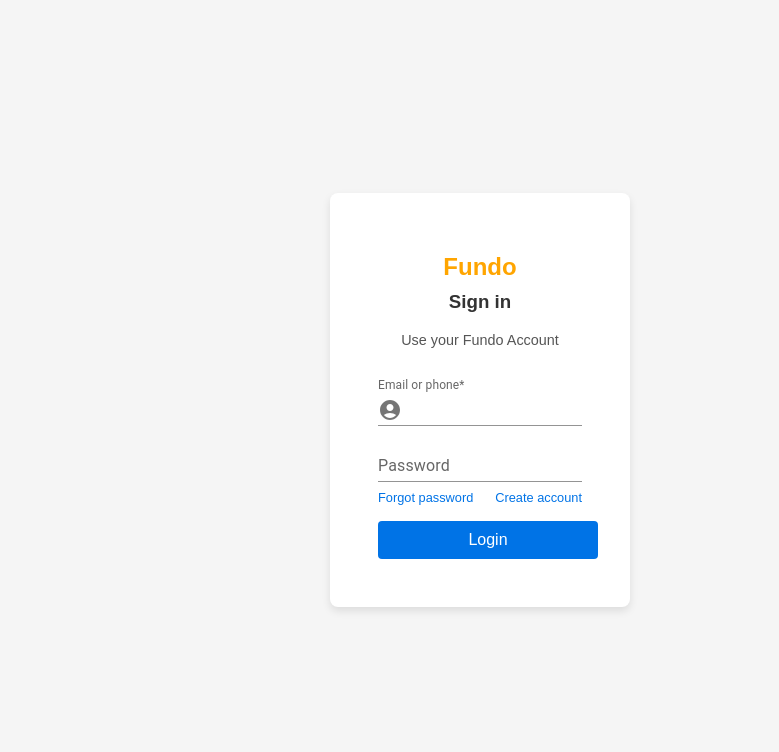
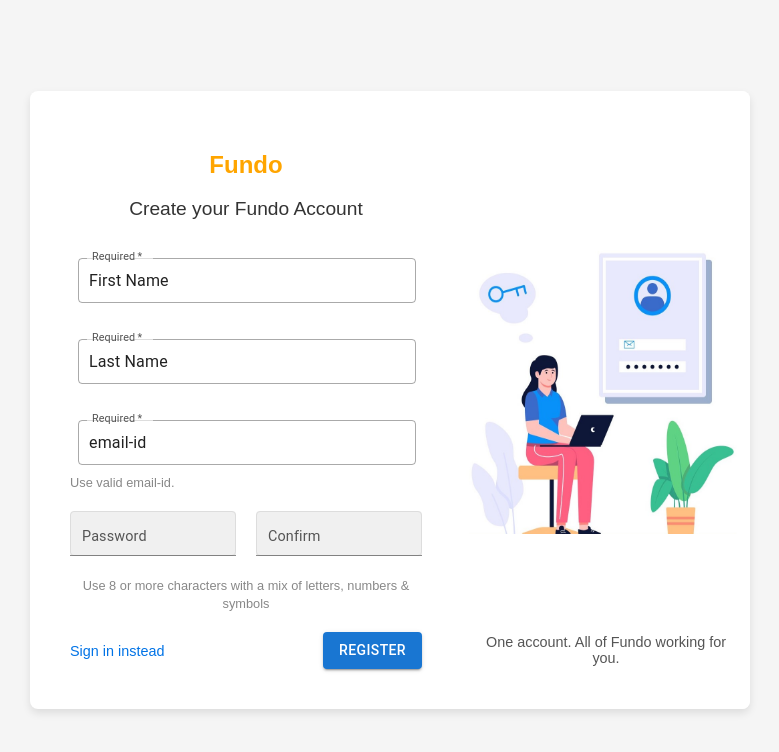
Before and after one commit to vijaylaxmikudachi/fundoo_frontEnd, a React (Create React App) app: page / in a window 1280 px wide. Shown: the top 752 px of the page, without its empty margins (160-939 px from the left). Built offline with nearby package versions, Linux system fonts and the light colour scheme.

Commit message:
[vijaylaxmi]Added:RoutingModules for registration.

```diff
--- a/src/App.js
+++ b/src/App.js
@@ -1,11 +1,12 @@
 import './App.css';
 //import Registration from './components/registration/registration'
-import Login from './components/login/login';
+//import Login from './components/login/login';
+import RouteModules from './RouteModules';
 
 function App() {
   return (
     <div className="App">
-       <Login />
+       <RouteModules />
     </div>
   );
 }
--- /dev/null
+++ b/src/RouteModules.js
@@ -0,0 +1,23 @@
+import React from "react";
+import { createBrowserRouter, RouterProvider } from "react-router-dom";
+import Registration from "./components/registration/registration";
+import Login from "./components/login/login";
+
+// routes for login and registeration
+const router = createBrowserRouter([
+  {
+    path: "/",
+    element: <Registration />,
+  },
+  {
+    path: "/login",
+    element: <Login />,
+  },
+]);
+
+// Export the RouterProvider
+const RouteModules = () => {
+  return <RouterProvider router={router} />;
+};
+
+export default RouteModules;
--- a/src/components/registration/registration.jsx
+++ b/src/components/registration/registration.jsx
@@ -1,4 +1,5 @@
-import React from "react";
+import React,{useState} from "react";
+import { Link } from "react-router-dom";
 import "./style.css";
 import TextField from '@mui/material/TextField';
 import Box from '@mui/material/Box';
@@ -40,11 +41,11 @@ const Registration = () => {
           required
           id="outlined-required"
           label="Required"
-          defaultValue="Username"
+          defaultValue="email-id"
           />
           <div>
           <span className="password-hint">
-              You can use letters,numbers & periods
+              Use valid email-id.
           </span>
           </div>
 
@@ -74,9 +75,9 @@ const Registration = () => {
               Use 8 or more characters with a mix of letters, numbers & symbols
             </span>
             <div className="action-row">
-              <a href="#" className="sign-in-link">
-                sign in instead
-              </a>
+            <Link to="/login" className="sign-in-link">
+              Sign in instead
+            </Link>
               <Stack direction="row" spacing={2}>
               <Button variant="contained">Register</Button>
               </Stack>
```
